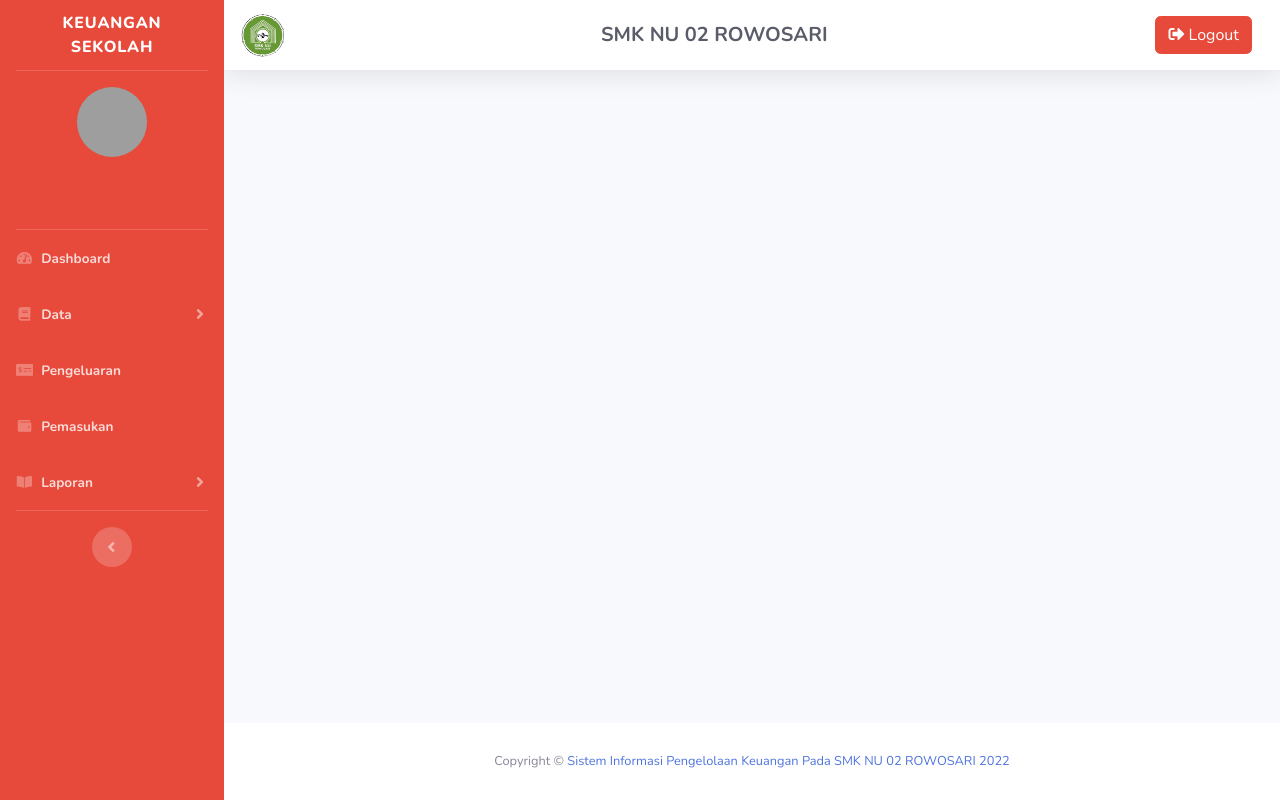
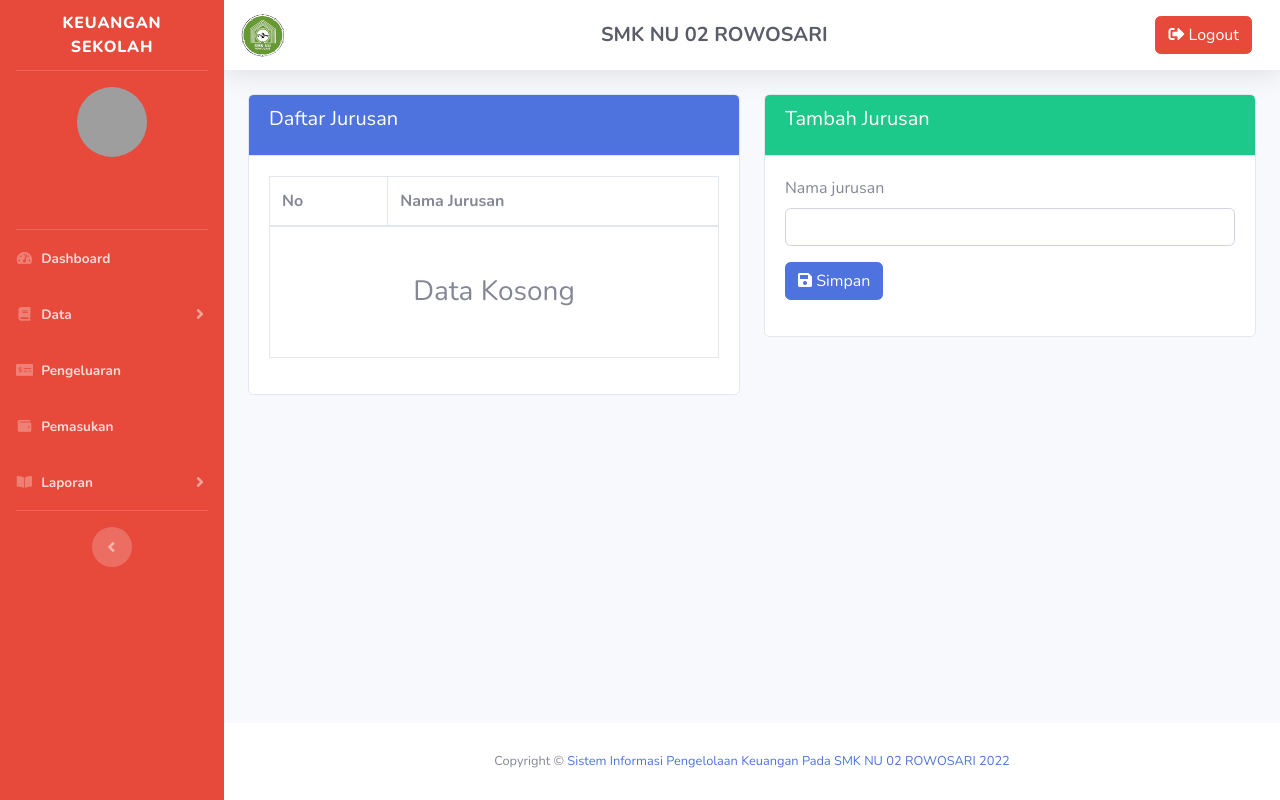
Before and after one commit to HilmiMubarok/keuangan-sekolah, a CodeIgniter app: page /keuangan-sekolah/index.php/jurusan/index in a window 1280 px wide. Run offline with CodeIgniter, Linux system fonts and the light colour scheme; data that the repository does not hold is empty; grey boxes are pictures that could not be loaded.

Commit message:
refactor jurusan index and add breadcrumb kelas index

```diff
--- a/application/views/jurusan/index.php
+++ b/application/views/jurusan/index.php
@@ -6,25 +6,16 @@
 		</div>
 	<?php endif ?>
 
-	<?php if ($this->session->userdata('role') == "Bendahara"): ?>
-	<div class="card shadow mb-3">
-		<div class="card-body">
-
     <div class="row">
         <div class="col-6">
-                    <h3 class="mb-3">Tambah Jurusan</h3>
-                    <form action="<?= base_url("jurusan/simpan") ?>" method="POST">
-                        <div class="form-group">
-                            <label for="">Nama jurusan</label>
-                            <input type="text" name="nama_jurusan" class="form-control">
+
+            <div class="card">
+                <div class="card-header bg-primary text-white">
+                    <h5 class="card-title">
+                        Daftar Jurusan
+                    </h5>
                 </div>
-                        <button type="submit" class="btn btn-primary mb-3">
-                            <i class="fas fa-save"></i> Simpan
-                        </button>
-					</form>
-				</div>
-				<div class="col-6 mx-auto">
-                    <h3 class="mb-5">Daftar Jurusan</h3>
+                <div class="card-body">
                     <table class="table table-hover table-stripped table-bordered">
                         <thead>
                             <tr>
@@ -66,8 +57,29 @@
                     </table>
                 </div>
             </div>
+
+        </div> <!-- End Col -->
+        <div class="col-6">
+
+
+            <div class="card">
+                <div class="card-header bg-success text-white">
+                    <h5 class="card-title">Tambah Jurusan</h5>
                 </div>
-	</div> <!-- End Card -->
-	<?php endif ?>
+                <div class="card-body">
+                    <form action="<?= base_url("jurusan/simpan") ?>" method="POST">
+                        <div class="form-group">
+                            <label for="">Nama jurusan</label>
+                            <input type="text" name="nama_jurusan" class="form-control">
+                        </div>
+                        <button type="submit" class="btn btn-primary mb-3">
+                            <i class="fas fa-save"></i> Simpan
+                        </button>
+					</form>
+                </div>
+            </div>
+
+        </div> <!-- End Col -->
+    </div>
 
 </div>
```
Also changed, not shown: application/views/kelas/index.php (+7 -0 lines). Lines whose indentation alone changed are shown as unchanged.
